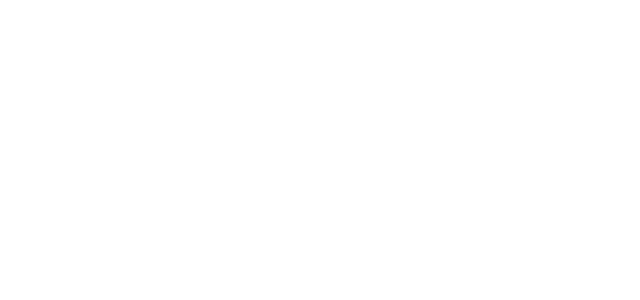
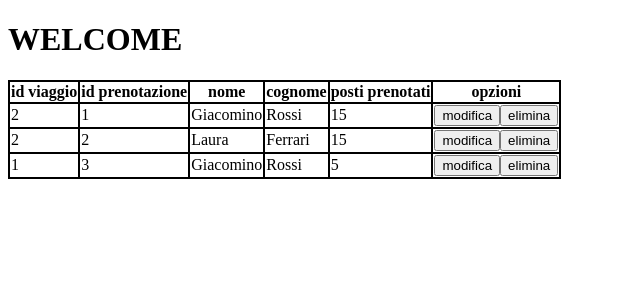
Before and after one commit to robgion/travel-master-fe, an Angular app: page /booking in a window 1280 px wide. Shown: the top 300 px of the page, without its empty margins (0-640 px from the left). Built offline with nearby package versions, Linux system fonts and the light colour scheme; data requests are answered from the project's data file.

Commit message:
bookingVista

```diff
--- a/server/db.json
+++ b/server/db.json
@@ -51,21 +51,21 @@
   "prenotazioni": [
     {
       "id_viaggio": 2,
-            "id_prenotazione": 1,
+      "id": 1,
       "nome": "Giacomino",
       "cognome": "Rossi",
       "posti_prenotati": 15
     },
     {
       "id_viaggio": 2,
-            "id_prenotazione": 2,
+      "id": 2,
       "nome": "Laura",
       "cognome": "Ferrari",
       "posti_prenotati": 15
     },
     {
       "id_viaggio": 1,
-            "id_prenotazione": 3,
+      "id": 3,
       "nome": "Giacomino",
       "cognome": "Rossi",
       "posti_prenotati": 5
--- a/src/app/core/core.module.ts
+++ b/src/app/core/core.module.ts
@@ -1,6 +1,7 @@
 import { NgModule } from '@angular/core';
 import { CommonModule } from '@angular/common';
 import { UserService } from './services/user.service';
+import { BookingService } from './services/booking.service';
 
 
 
@@ -10,7 +11,8 @@ import { UserService } from './services/user.service';
     CommonModule
   ],
   providers: [
-    UserService
+    UserService,
+    BookingService
   ]
 })
 export class CoreModule { }
--- a/src/app/core/services/booking.service.ts
+++ b/src/app/core/services/booking.service.ts
@@ -1,13 +1,33 @@
 import { HttpClient } from '@angular/common/http';
 import { Injectable } from '@angular/core';
+import { Observable } from 'rxjs';
+import { Booking } from 'src/app/shared/model/booking-model';
+import { environment } from 'src/environments/environment';
 
 @Injectable()
 export class BookingService {
 
-riempiLista(){
-return this.http.get('http://localhost:3000/prenotazioni')
+private  listaPren:Booking []=[];
+
+
+
+public deleteBooking(id_prenotazione: number): Observable<any> {
+
+    const url = environment.baseUrl + '/prenotazioni/'+id_prenotazione;
+
+    return this.http.delete<any>(url);
+
+  }
+
+
+riempiLista(): Observable<Booking[]>{
+  const url = environment.baseUrl + '/prenotazioni/';
+return this.http.get<Booking[]>(url)
 
 }
+
+
+
 
   constructor(private http:HttpClient) {
    }
--- a/src/app/features/booking/booking/booking.component.html
+++ b/src/app/features/booking/booking/booking.component.html
@@ -9,12 +9,14 @@
     </tr>
 <!--da fare ciclo for per mettere i dati e la subscribe-->
     <tr *ngFor="let pren of listaPren">
+        <td>{{pren.id_viaggio}}</td>
         <td>{{pren.id}}</td>
-        <td>{{pren.}}</td>
-        <td>nome</td>
-        <td>cognome</td>
-        <td>posti prenotati</td>
-        <td><input type="button" value="modifica"><input type="button" value="elimina"></td>
+        <td>{{pren.nome}}</td>
+        <td>{{pren.cognome}}</td>
+        <td>{{pren.posti_prenotati}}</td>
+        <td><input type="button" value="modifica" (click)="onClickHandler" name={{pren.id}}>
+            <input type="button" value="elimina" (click)="deleteBookingHandler(pren.id)" name={{pren.id}}>
+        </td>
     </tr>
 
 
--- a/src/app/features/booking/booking/booking.component.ts
+++ b/src/app/features/booking/booking/booking.component.ts
@@ -1,5 +1,6 @@
 import { Component, OnInit } from '@angular/core';
 import { Router } from '@angular/router';
+import { BookingService } from 'src/app/core/services/booking.service';
 import { Booking } from 'src/app/shared/model/booking-model';
 
 @Component({
@@ -8,13 +9,33 @@ import { Booking } from 'src/app/shared/model/booking-model';
   styleUrls: ['./booking.component.css']
 })
 
-export class BookingComponent implements OnInit {
+export class BookingComponent  {
 
-  listaPren:Booking []=[];
+  listaPren: Booking[] = [];
 
-  constructor(private router: Router) { }
 
-  ngOnInit(): void {
+    deleteBookingHandler(bookingId: number): void {
+    this.bookingService.deleteBooking(bookingId).subscribe(
+       _response => {
+          this.listaPren = this.listaPren.filter(
+            el => el.id !== bookingId
+          );
+       },
+      err => console.log(err)
+    ) ;
   }
 
-}
+
+
+  constructor(private router: Router,private bookingService: BookingService) {
+   this.bookingService.riempiLista().subscribe(
+      (result) => {
+        this.listaPren = result;
+      },
+      (err) => {
+        console.log(err);
+      }
+    );
+    console.log('Dopo esecuzione del service');
+  }
+   }
--- a/src/app/shared/model/booking-model.ts
+++ b/src/app/shared/model/booking-model.ts
@@ -1,6 +1,6 @@
 export interface Booking{
+    id: number,
     id_viaggio: number,
-    id_prenotazione: number,
     nome: string,
     cognome: string,
     posti_prenotati: number
```
Lines whose indentation alone changed are shown as unchanged.
